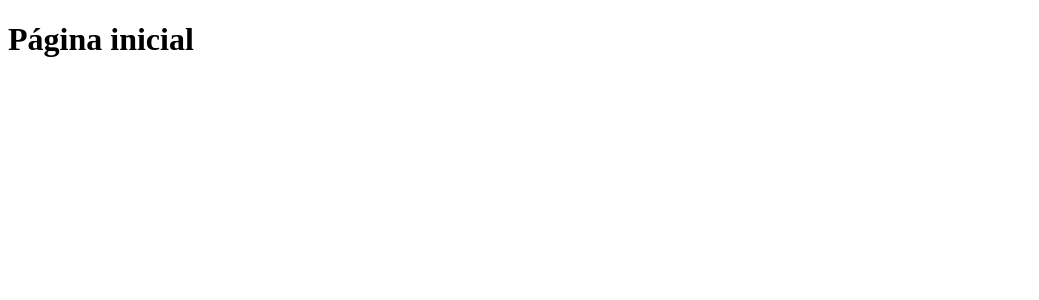
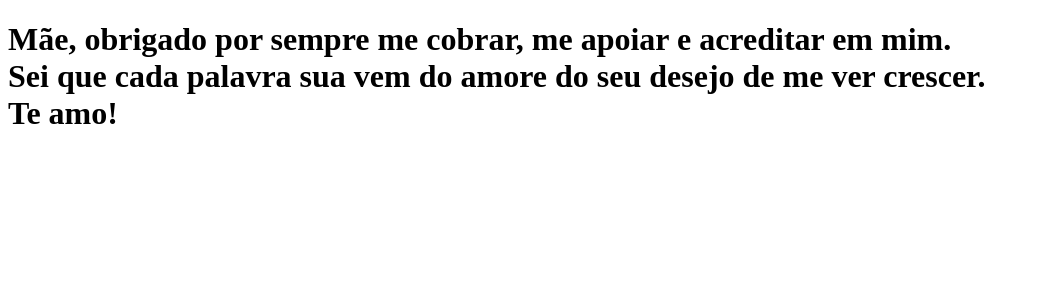
Before and after one commit to sergiocampelo10/clone-tabnews, a Next.js app: page / in a window 1280 px wide. Shown: the top 300 px of the page, without its empty margins (0-1039 px from the left). Built offline with nearby package versions, Linux system fonts and the light colour scheme.

Commit message:
Alteração de texto do arquivo Index.js

```diff
--- a/pages/index.js
+++ b/pages/index.js
@@ -1,5 +1,6 @@
 function Home() {
-    return <h1>Página inicial</h1>
+    return <h1>Mãe, obrigado por sempre me cobrar, me apoiar e acreditar em mim.<br></br>Sei que cada palavra sua vem do amore do seu desejo de me ver crescer.<br></br>Te amo!
+        </h1>
 }
 
 export default Home;
```
